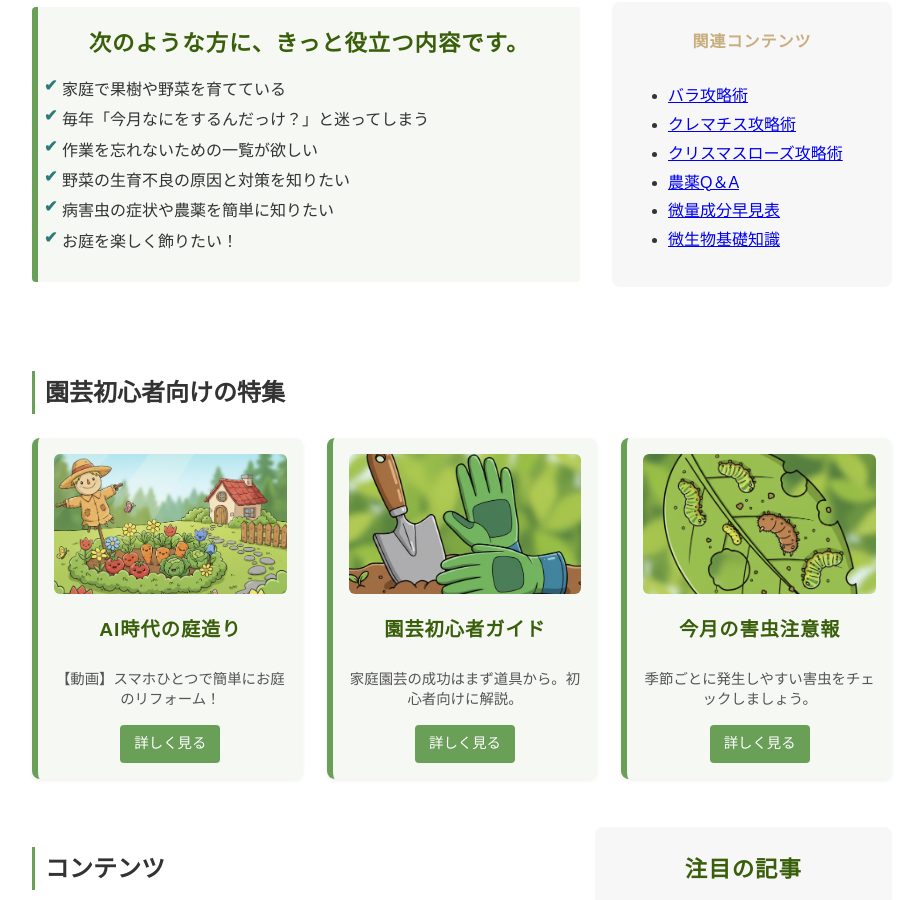
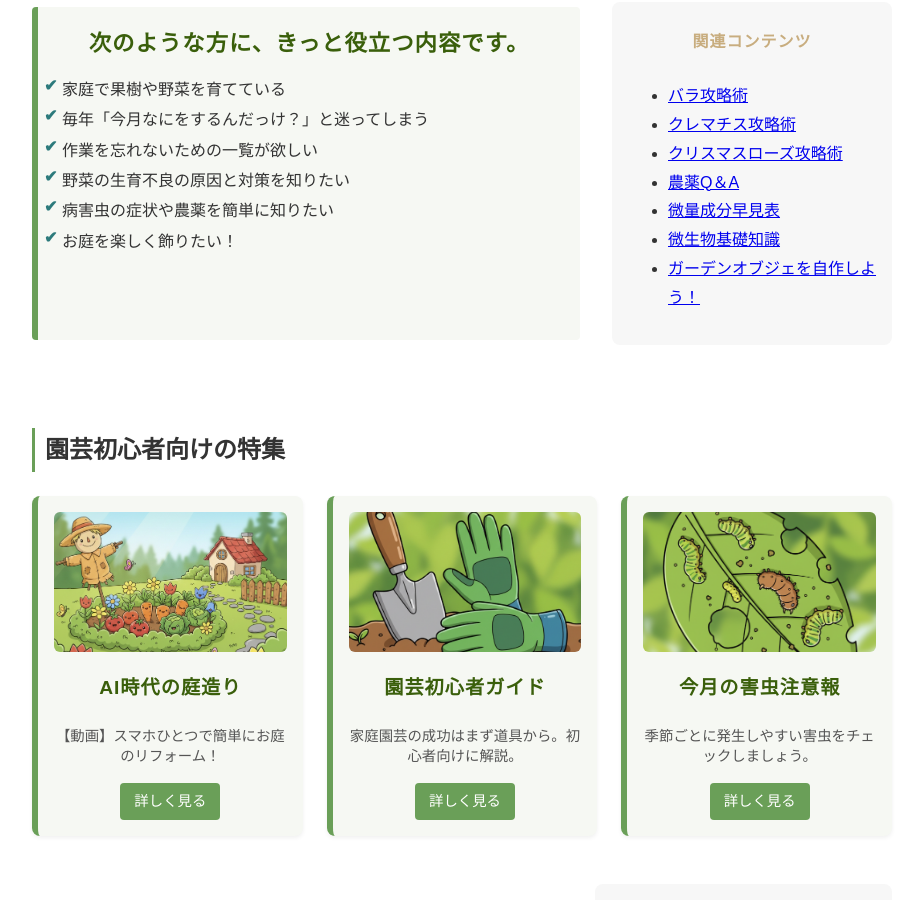
Before and after one commit to shiitake-garden/shiitake-garden.github.io, a Jekyll site: the page built from index.html, in a window 1280 px wide and 900 px high, scrolled down 490 px. Shown: the whole window, without its empty margins (178-1085 px from the left). Built offline with Jekyll 4.4.1, drawn with Linux system fonts in a browser that asks for light colours.

Commit message:
Update index.html

```diff
--- a/index.html
+++ b/index.html
@@ -38,6 +38,7 @@ title: カルティベーションラボ
       <li><a href="/column/column_nouyaku_qa.html">農薬Q＆A</a></li>
       <li><a href="/column/column_hiryou_biryou.html">微量成分早見表</a></li>
       <li><a href="/microbe/microbe_gaiyou.html">微生物基礎知識</a></li>
+      <li><a href="/zoukei.html">ガーデンオブジェを自作しよう！</a> </li>
     <!--  <li><a href="https://www.youtube.com/watch?v=M3w2U4l4_9A">【動画】AI時代のお庭リフォーム術</a></li>-->
     </ul>
   </aside>
```
